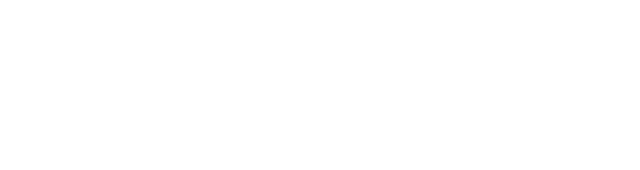
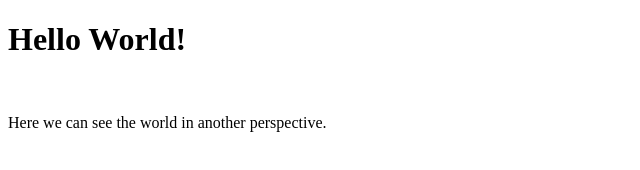
Before and after one commit to Jovaniel/Git-Repo, a plain HTML site: page index.html in a window 1280 px wide. Shown: the whole page, without its empty margins (0-640 px from the left). Drawn offline with Linux system fonts and the light colour scheme.

Commit message:
.\index.html

```diff
--- a/index.html
+++ b/index.html
@@ -7,6 +7,7 @@
     <title>Git Introduction</title>
 </head>
 <body>
-
+    <h1>Hello World!</h1><br />
+    <p>Here we can see the world in another perspective.</p>
 </body>
 </html>
```
